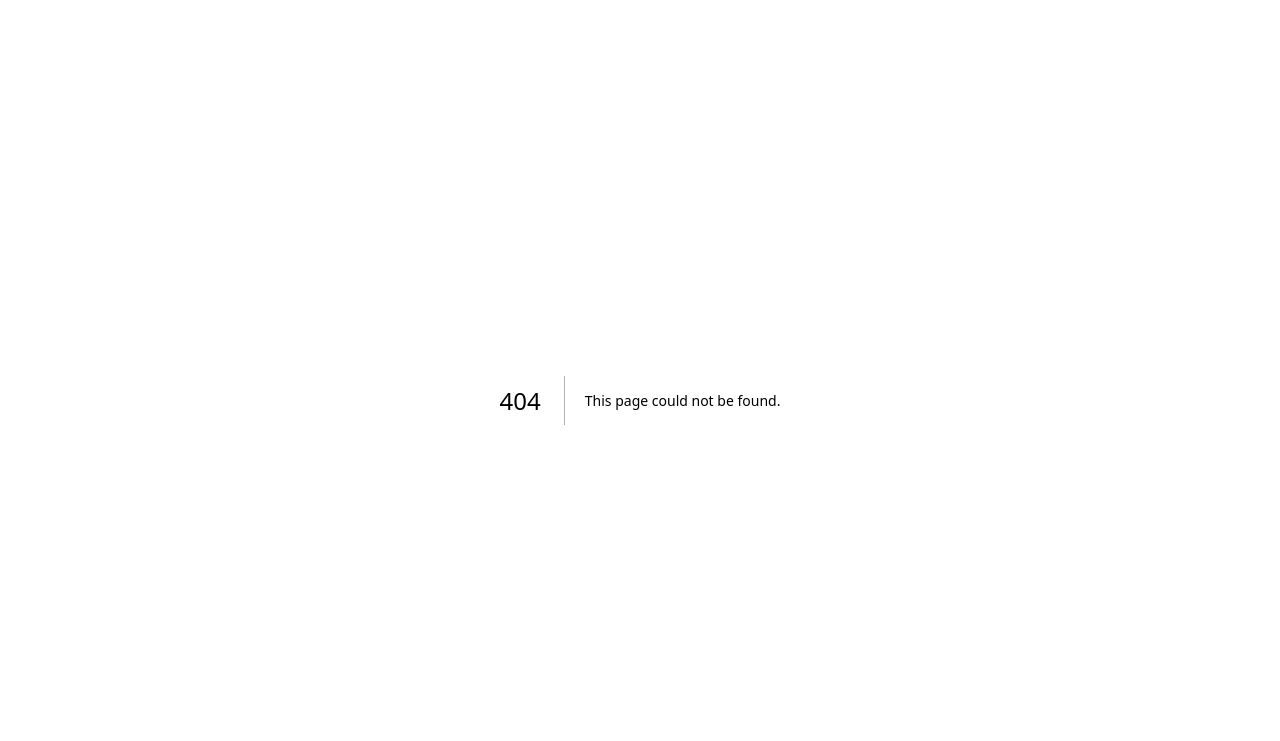
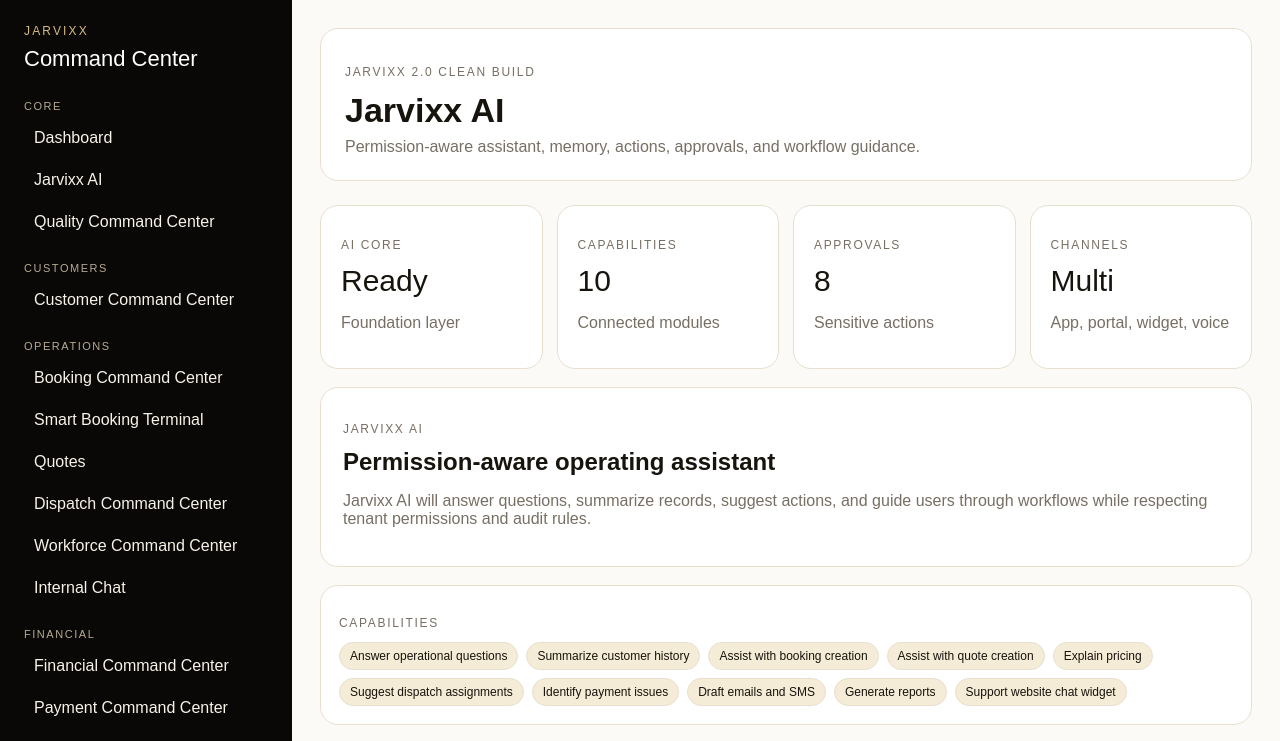
Before and after one commit to 360jarvis/JARVISV4, a Next.js app: page /app/jarvixx-ai in a window 1280 px wide. Before the commit this address had no page. Shown: the top 741 px of the page. Built offline with nearby package versions, Linux system fonts and the light colour scheme.

Commit message:
Connect Jarvixx AI route

```diff
--- /dev/null
+++ b/app/app/jarvixx-ai/page.tsx
@@ -0,0 +1,6 @@
+import AppShell from '../../../components/AppShell';
+import JarvixxAiCenter from '../../../components/JarvixxAiCenter';
+
+export default function JarvixxAiPage() {
+  return <AppShell title="Jarvixx AI" subtitle="Permission-aware assistant, memory, actions, approvals, and workflow guidance."><JarvixxAiCenter /></AppShell>;
+}
```
